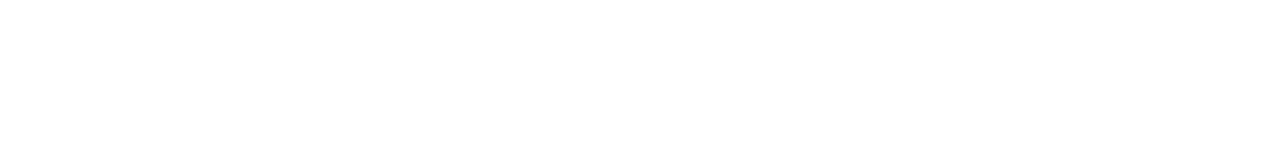
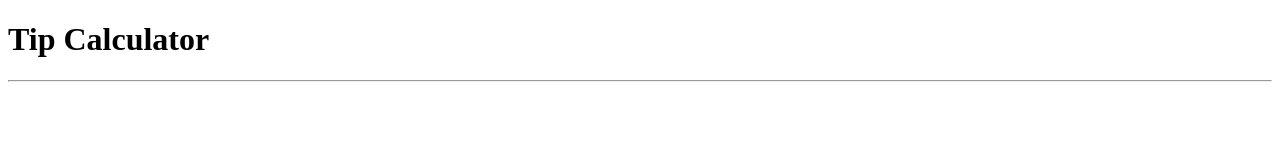
Before and after one commit to ariana-mirus20/tip-calculator, a plain HTML site: page index.html in a window 1280 px wide. Drawn offline with Linux system fonts and the light colour scheme.

Commit message:
added header to html with accessibility roles

```diff
--- a/index.html
+++ b/index.html
@@ -6,7 +6,10 @@
   <title>Javascript Tip Calculator</title>
 </head>
 <body>
-  <div></div>
+  <div id="container" role="main">
+    <div role="heading" aria-level="1"><h1>Tip Calculator</h1></div>
+    <hr>
+  </div>
 
 </body>
 </html>
```
